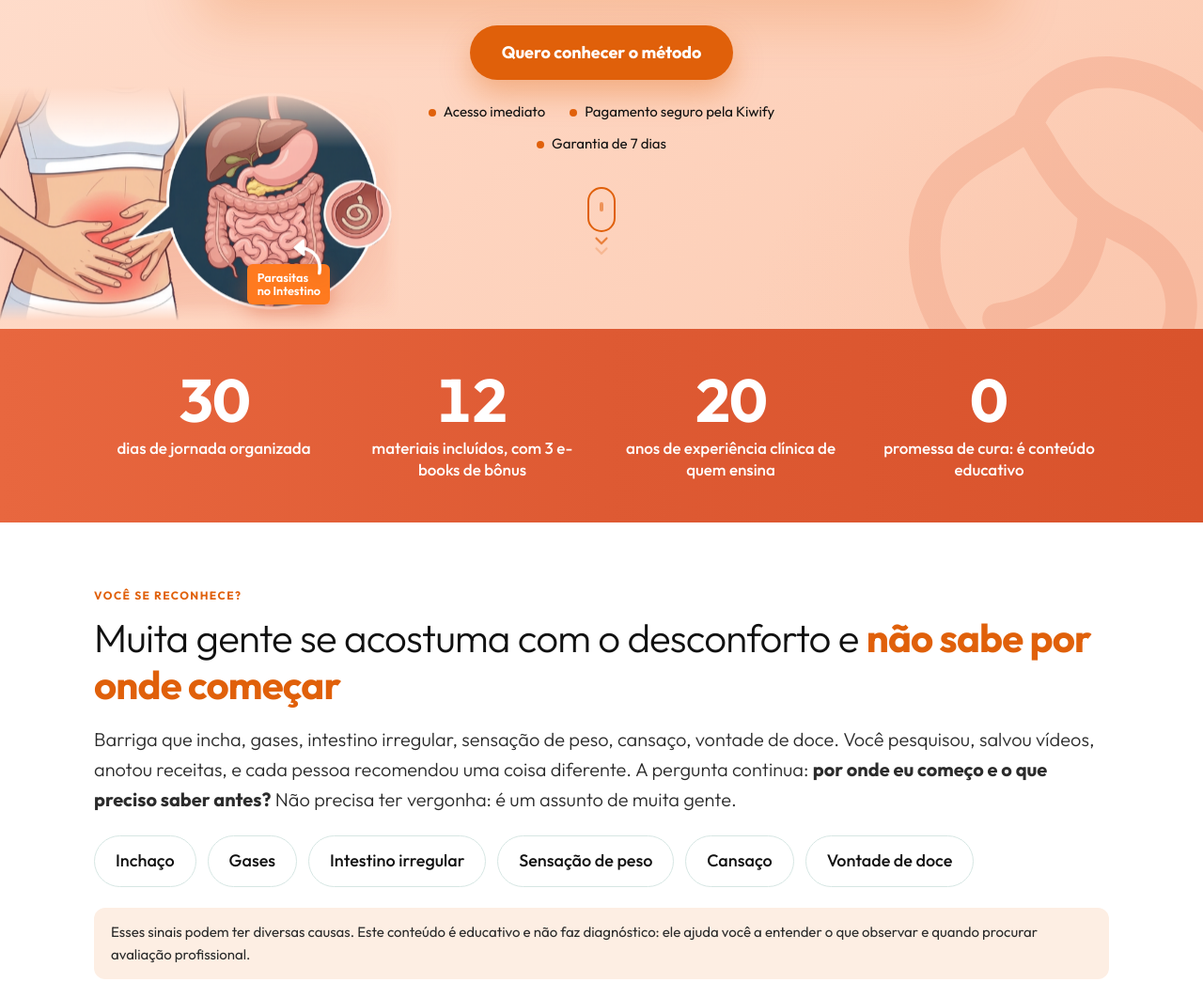
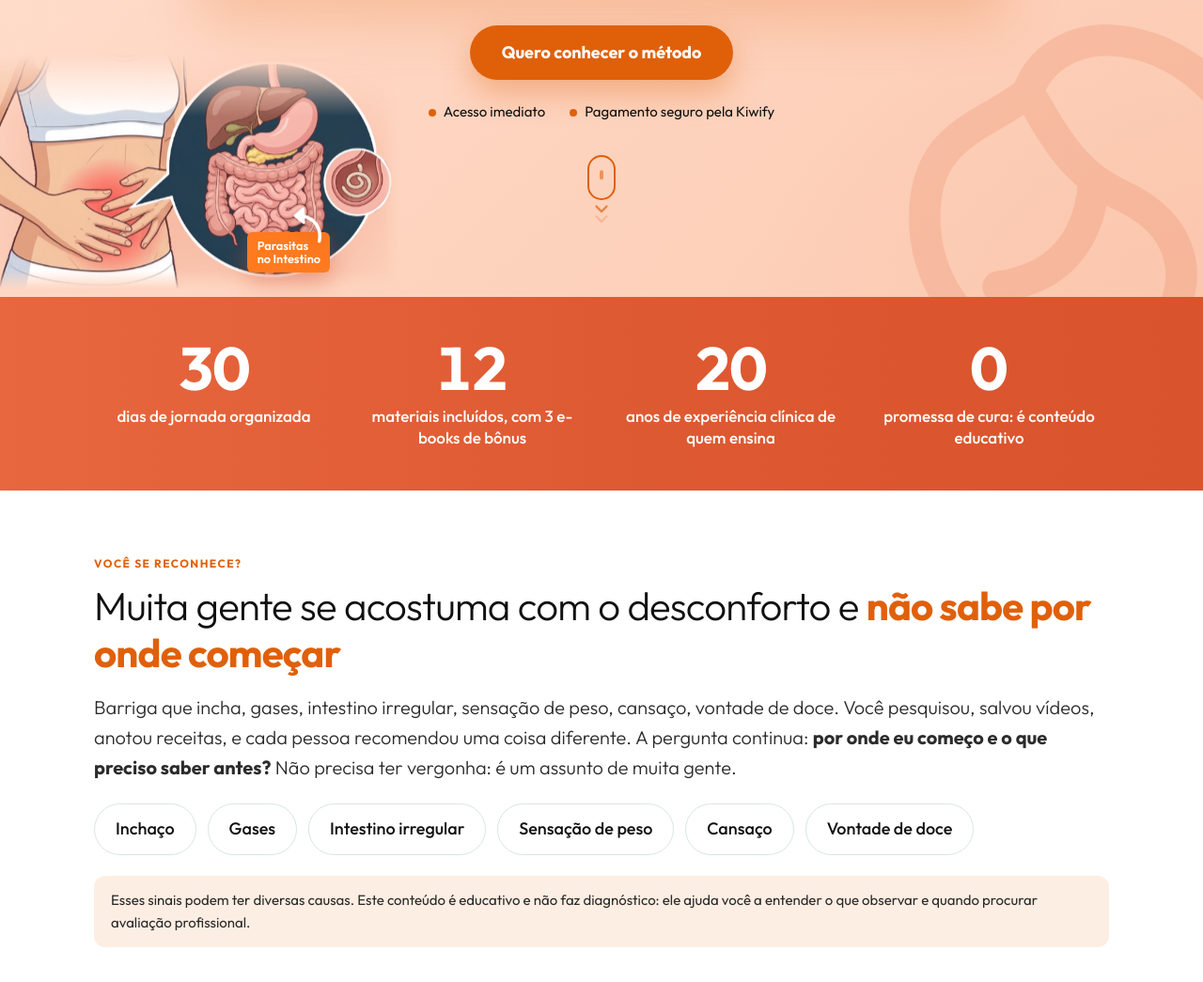
Before and after one commit to novvasaudeintegrativa-cmyk/desparasitacaodescomplicada, a plain HTML site: page index.html in a window 1280 px wide. Shown: the part 1001-2046 px from the top of the page at 94% size. Drawn offline with Linux system fonts and the light colour scheme.

Commit message:
Hero: retira 'Garantia de 7 dias' da linha de confianca
Co-Authored-By: Claude Sonnet 5.5 <noreply@anthropic.com>

```diff
--- a/index.html
+++ b/index.html
@@ -792,7 +792,7 @@ img,video,svg{max-width:100%}
   </div>
   <div class="cta-row">
     <a class="btn" data-cta href="#oferta">Quero conhecer o método</a>
-    <div class="trust"><span>Acesso imediato</span><span>Pagamento seguro pela Kiwify</span><span class="g-t">Garantia de 7 dias</span></div>
+    <div class="trust"><span>Acesso imediato</span><span>Pagamento seguro pela Kiwify</span></div>
     <a class="scrollhint" href="#faixa" aria-label="Rolar para baixo"><span class="mouse"><i></i></span><span class="chev"><svg viewBox="0 0 24 24" width="22" height="22" fill="none" stroke="currentColor" stroke-width="2.4" stroke-linecap="round" stroke-linejoin="round" aria-hidden="true"><path d="m6 6 6 6 6-6"/></svg><svg viewBox="0 0 24 24" width="22" height="22" fill="none" stroke="currentColor" stroke-width="2.4" stroke-linecap="round" stroke-linejoin="round" aria-hidden="true"><path d="m6 6 6 6 6-6"/></svg></span></a>
   </div>
 </div></section>
```
